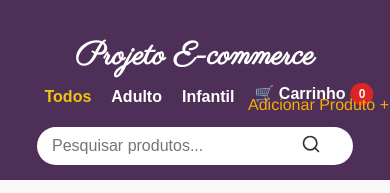
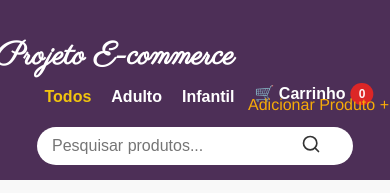
Before and after one commit to EnoqueGarcia/E-commerce, a plain HTML site: page index.html in a window 390 px wide. Shown: the top 193 px of the page. Drawn offline with Linux system fonts and the light colour scheme.

Commit message:
Update mobile.css
alteração do h1 para esquerda

```diff
--- a/css/mobile.css
+++ b/css/mobile.css
@@ -1,4 +1,10 @@
   @media (max-width: 768px) {
+
+h1{
+position: relative;
+  right: 80px;
+
+}
 
       header .container {
         flex-direction: column;
```
